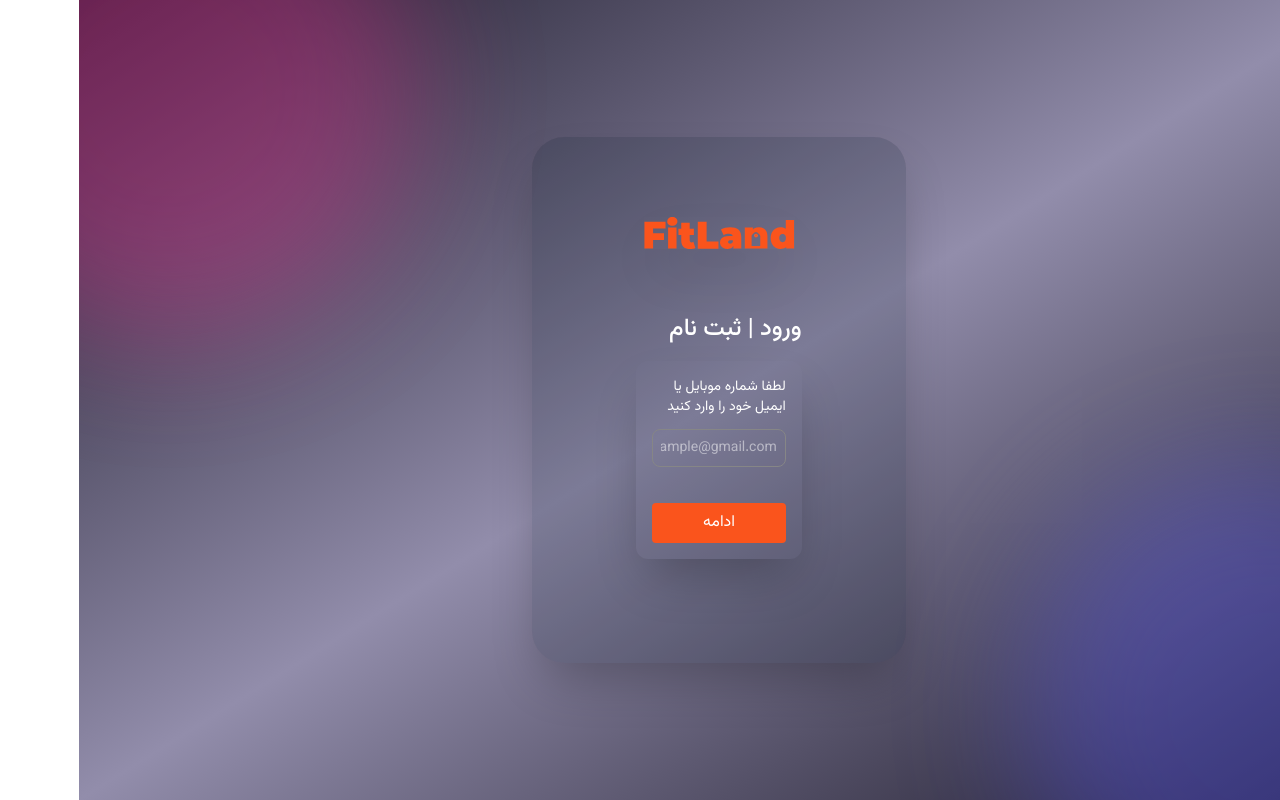
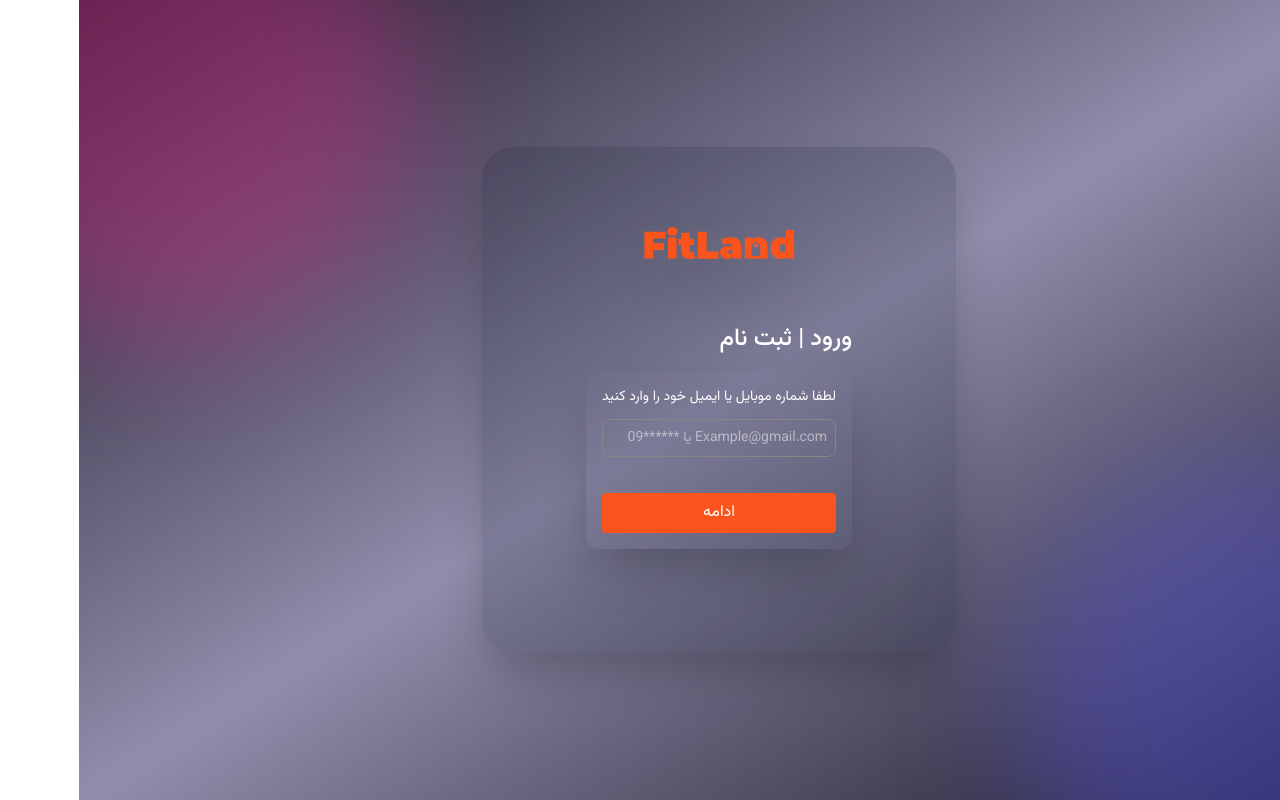
Before and after one commit to ashrafi-frontDeveloper/FitLand-Ecommerce-Online-Shop, a React (Vite) app: page /login in a window 1280 px wide. Built offline with nearby package versions, Linux system fonts and the light colour scheme.

Commit message:
style(AuthWrapper): Update background for Forms Login/Sign in

```diff
--- a/src/components/AuthWrapper/AuthWrapper.jsx
+++ b/src/components/AuthWrapper/AuthWrapper.jsx
@@ -1,3 +1,5 @@
+import { Link } from "react-router-dom";
+
 const AuthWrapper = ({ title, children }) => {
 
   return (
@@ -8,9 +10,9 @@
 
         <div className="absolute -bottom-40 -right-40 w-[500px] h-[500px] bg-indigo-500 opacity-20 rounded-full blur-3xl animate-pulse"></div>
         {/* محتوا */}
-          <div className="flex flex-col items-center justify-center w-1/3 rounded-4xl shadow-2xl py-20 px-10 md:px-20 bg-secondery-700/15">
+          <div className="flex flex-col items-center justify-center w-auto wl:w-1/2 2xl:w-1/3 rounded-4xl shadow-2xl py-20 px-10 md:px-20 bg-secondery-700/15">
             {/* logo */}
-            <a href="/">
+            <Link to="/">
               <svg className=" shadow-2xl w-28 mb-10 lg:w-[151px] h-7 lg:h-8 z-50" viewBox="0 0 151 32" fill="none">
                 <g clipPath="url(#clip0_7223_15625)">
                   <path d="M9.07969 11.5071V16.1348H20.0172V22.9902H9.07969V31.6179H0.242188V4.66406H21.5547V11.5071H9.07969Z" fill="#FA541C"></path>
@@ -22,7 +24,7 @@
                   <path d="M141.78 3.03906V12.0114C141.53 11.7652 141.267 11.5437 140.992 11.3591C139.842 10.5591 138.367 10.1652 136.567 10.1652C134.767 10.1652 133.155 10.596 131.63 11.4698C130.13 12.3437 128.93 13.6114 128.03 15.2483C127.13 16.8606 126.68 18.8052 126.68 21.0575C126.68 23.3098 127.13 25.2791 128.03 26.916C128.93 28.5283 130.13 29.796 131.63 30.6945C133.155 31.5683 134.805 31.9991 136.567 31.9991C138.467 31.9991 139.98 31.6175 141.105 30.8421C141.505 30.5714 141.867 30.2514 142.192 29.8821V31.6175H150.242V3.03906H141.78ZM141.48 23.3714C141.18 23.9868 140.78 24.4545 140.28 24.7621C139.78 25.0698 139.217 25.2175 138.592 25.2175C137.967 25.2175 137.405 25.0698 136.905 24.7621C136.405 24.4545 136.005 23.9868 135.717 23.3714C135.417 22.7314 135.267 21.956 135.267 21.0575C135.267 20.1591 135.417 19.3837 135.717 18.7929C136.005 18.1775 136.405 17.7098 136.905 17.4021C137.405 17.0944 137.967 16.9468 138.592 16.9468C139.217 16.9468 139.78 17.0944 140.28 17.4021C140.78 17.7098 141.18 18.1775 141.48 18.7929C141.78 19.3837 141.93 20.1344 141.93 21.0575C141.93 21.9806 141.78 22.7314 141.48 23.3714Z" fill="#FA541C"></path>
                   <path d="M112.991 17.513C112.741 17.2668 112.391 17.1191 112.016 17.1191C111.403 17.1191 110.878 17.5253 110.666 18.0914C110.616 18.2514 110.578 18.4238 110.578 18.6084C110.578 19.4207 111.228 20.0976 112.016 20.0976C112.803 20.0976 113.466 19.4207 113.466 18.6084C113.466 18.1776 113.278 17.7838 112.991 17.513Z" fill="#EDEDEE" stroke="#FA541C"></path><path d="M113.466 18.6084C113.466 19.4207 112.816 20.0976 112.016 20.0976C111.216 20.0976 110.578 19.4207 110.578 18.6084C110.578 18.4238 110.616 18.2514 110.666 18.0914C110.878 17.5253 111.403 17.1191 112.016 17.1191C112.391 17.1191 112.741 17.2668 112.991 17.513C113.278 17.7838 113.466 18.1776 113.466 18.6084Z" fill="#FA541C"></path></g><defs><clipPath id="clip0_7223_15625"><rect width="150" height="32" fill="white" transform="translate(0.242188)"></rect></clipPath></defs>
               </svg>
-            </a>
+            </Link>
             {/* right section */}
             <div className="max-w-sm w-full p-6 rounded-xl">
               <h2 className="text-2xl font-medium mb-4 text-white text-start">{title}</h2>
--- a/src/components/Header/MobileMenu.jsx
+++ b/src/components/Header/MobileMenu.jsx
@@ -10,7 +10,9 @@
 import { FaAward } from "react-icons/fa6";
 import { RiArrowDropDownLine } from "react-icons/ri";
 import { RiArrowDropUpLine } from "react-icons/ri";
+import { RiUserLine } from "react-icons/ri";
 import clsx from "clsx";
+import { Link } from "react-router-dom";
 
 const subMenus = {
   "مردانه": {
@@ -197,7 +199,13 @@
                             </li>
                         );
                         })}
+                        {/* login & sign up btn */}
+                        <Link to="/login" className="flex items-center gap-x-1 font-bold cursor-pointer hover:shadow-[0_4px_14px_rgba(0,0,0,0.01),0_-4px_16px_rgba(0,0,0,0.01),4px_0_16px_rgba(0,0,0,0.01),-4px_0_16px_rgba(0,0,0,0.1)] rounded-xl p-3 transition-all duration-350">
+                        <RiUserLine className="w-5 h-5" />
+                        <span>ثبت نام | ورود</span>
+                        </Link>
                     </ul>
+
                 </nav>
             </div>
 
--- a/src/components/Header/UserActions.jsx
+++ b/src/components/Header/UserActions.jsx
@@ -2,6 +2,7 @@
 import { RiUserLine } from "react-icons/ri";
 import { toPersianDigits } from "../../utils/ConvertToPersian";
 import { HiOutlineShoppingBag } from "react-icons/hi2";
+import { Link } from "react-router-dom";
 
 const UserActions = () => {
 
@@ -15,10 +16,10 @@
 
         <div className="flex gap-x-3.5">
           {/* login & sign up btn */}
-          <a href="/login" className="flex items-center gap-x-1 font-bold cursor-pointer hover:shadow-[0_4px_14px_rgba(0,0,0,0.01),0_-4px_16px_rgba(0,0,0,0.01),4px_0_16px_rgba(0,0,0,0.01),-4px_0_16px_rgba(0,0,0,0.1)] rounded-xl p-3 transition-all duration-350">
+          <Link to="/login" className="flex items-center gap-x-1 font-bold cursor-pointer hover:shadow-[0_4px_14px_rgba(0,0,0,0.01),0_-4px_16px_rgba(0,0,0,0.01),4px_0_16px_rgba(0,0,0,0.01),-4px_0_16px_rgba(0,0,0,0.1)] rounded-xl p-3 transition-all duration-350">
             <span>ثبت نام | ورود</span>
             <RiUserLine className="w-5 h-5" />
-          </a>
+          </Link>
 
           {/* shopping cart */}
           <button className="z-40 relative w-12 h-12 flex items-center cursor-pointer justify-center rounded-xl bg-primary text-white hover:shadow-[0_4px_14px_rgba(0,0,0,0.1),0_-4px_16px_rgba(0,0,0,0.1),4px_0_16px_rgba(0,0,0,0.01),-4px_0_16px_rgba(0,0,0,0.1)] transition-all duration-350">
```
